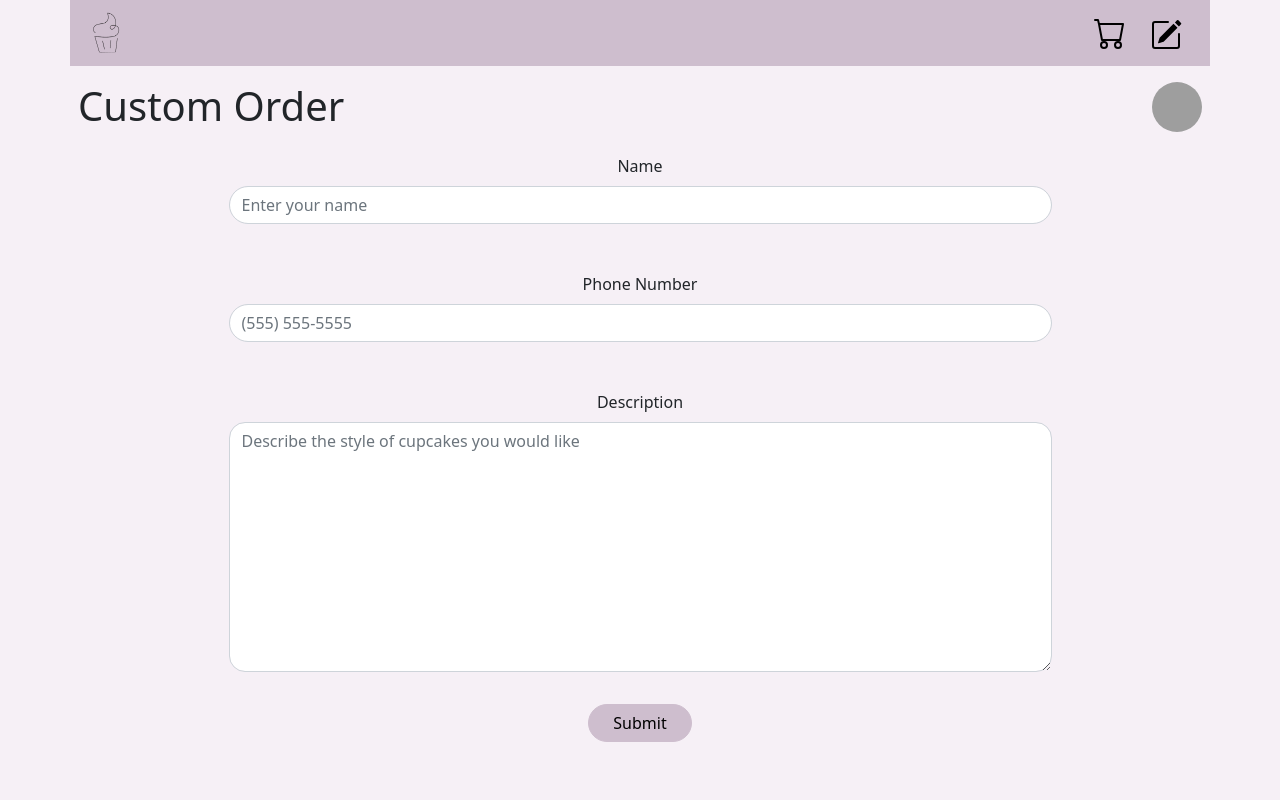
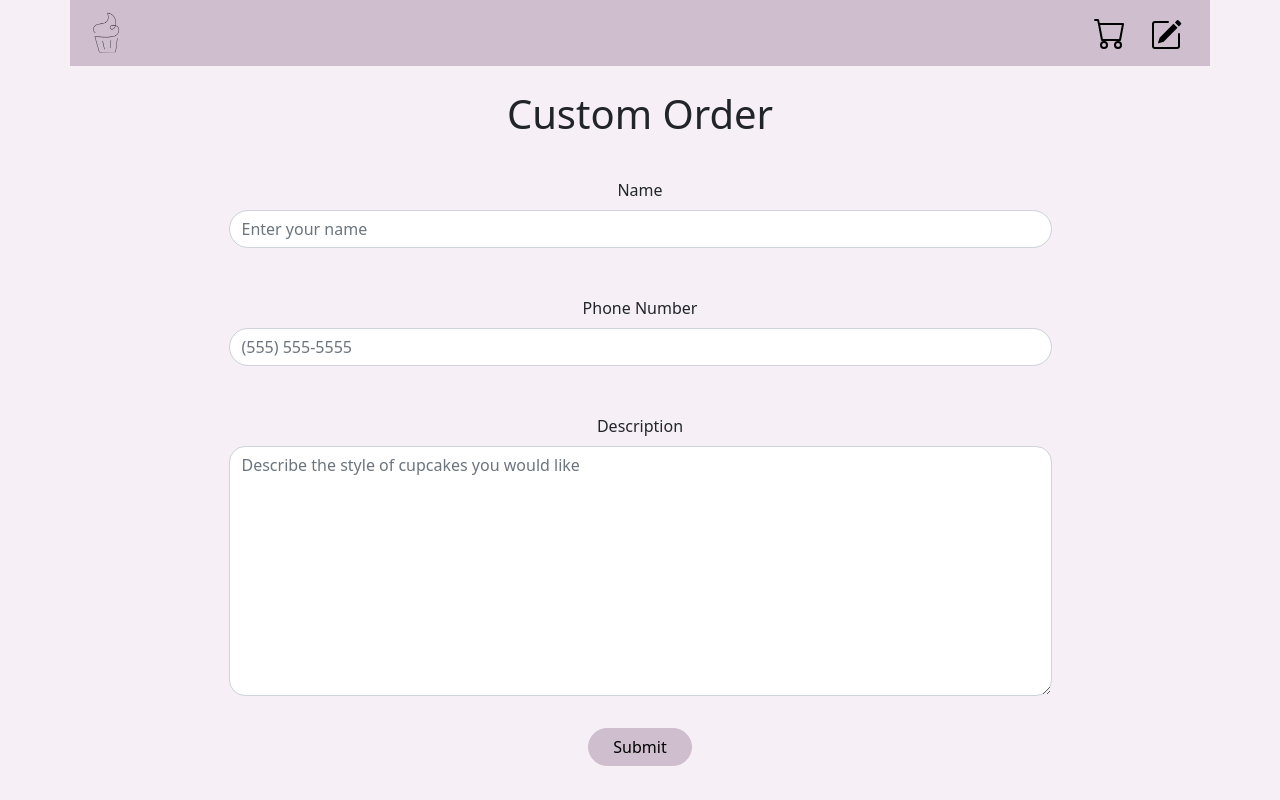
Before and after one commit to Gurb-S/cupcakemakes, a React (Create React App) app: page /custom in a window 1280 px wide. Built offline with nearby package versions, Linux system fonts and the light colour scheme; grey boxes are pictures that could not be loaded.

Commit message:
remove header meant for PWA

```diff
--- a/src/components/Cart.js
+++ b/src/components/Cart.js
@@ -34,12 +34,8 @@ export function Cart() {
 
     return (
         <div>
-            {/* <div className="mt-3 mx-2 d-flex justify-content-between">
-                <BackBtn />
-                <h1 className="align-self-center">Cart</h1>
-                <a href="/"><img src={"https://ik.imagekit.io/dod5kjssy/imgs/logo"} height={50} width={50} alt="logo" className="rounded-circle"></img></a>
-            </div> */}
-            <BackBtn page={"Cart"}/>
+            {/* <BackBtn page={"Cart"}/> */}
+            <h1 className="text-center my-3">Cart</h1>
             {numberOfItemsInCart ? cupcakeDetails : <h2 className="text-center mt-5">Cart is Empty</h2>}
             <Total />
             {numberOfItemsInCart ? <OrderDate /> : null}
--- a/src/components/CustomOrder.js
+++ b/src/components/CustomOrder.js
@@ -4,15 +4,10 @@ import { BackBtn } from './BackBtn';
 
 export function CustomOrder() {
     return(
-        <div>
-            {/* <div className="mt-3 mx-2 d-flex justify-content-between">
-                <BackBtn />
-                <h1 className="align-self-center my-auto">Custom Order</h1>
-                <a href="/" className='my-auto'><img src={"https://ik.imagekit.io/dod5kjssy/imgs/logo"} height={50} width={50} alt="logo" className="rounded-circle"></img></a>
-            </div> */}
-            {/* <h1 className="mx-auto mt-4" style={{width: "200px"}}>Custom Order</h1> */}
-            <BackBtn page={"Custom Order"}/>
-            <Form className='text-center'>
+        <div className='text-center'>
+            {/* <BackBtn page={"Custom Order"}/> */}
+            <h1 className="my-4">Custom Order</h1>
+            <Form>
                 <Form.Group className='m-auto mb-3 text-center w-75 p-3' controlId="formBasicName">
                     <Form.Label>Name</Form.Label>
                     <Form.Control type='text' placeholder='Enter your name' className='rounded-pill'/>
--- a/src/components/ProductPage.js
+++ b/src/components/ProductPage.js
@@ -46,8 +46,8 @@ export function ProductPage() {
 
     return(
         <Container className='text-center'>
-            {/* <h1 className="my-4 fs-1">{cupcake.product_name}</h1> */}
-            <BackBtn page={cupcake.product_name}/>
+            <h1 className="my-4 fs-1">{cupcake.product_name}</h1>
+            {/* <BackBtn page={cupcake.product_name}/> */}
             <Carousel variant="dark" fade>
                 <Carousel.Item interval={5000}>
                     <img className="d-block w-100 rounded" src={`${cupcakeImg1}`} width={300} height={300} alt="img of cupcake" />
```
